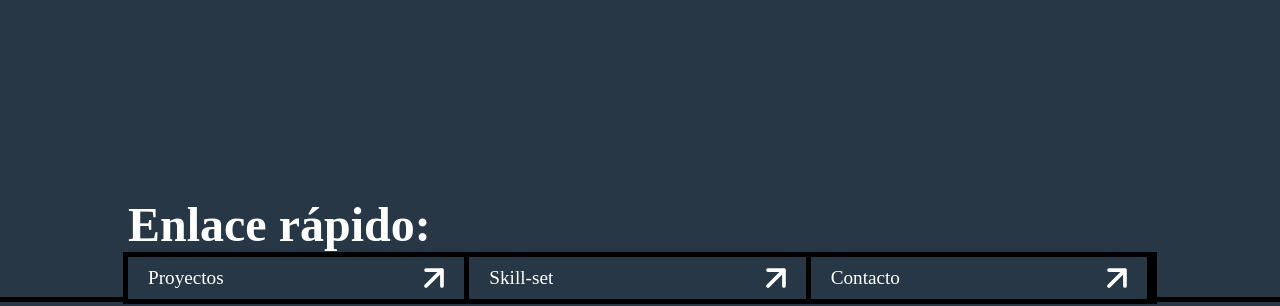
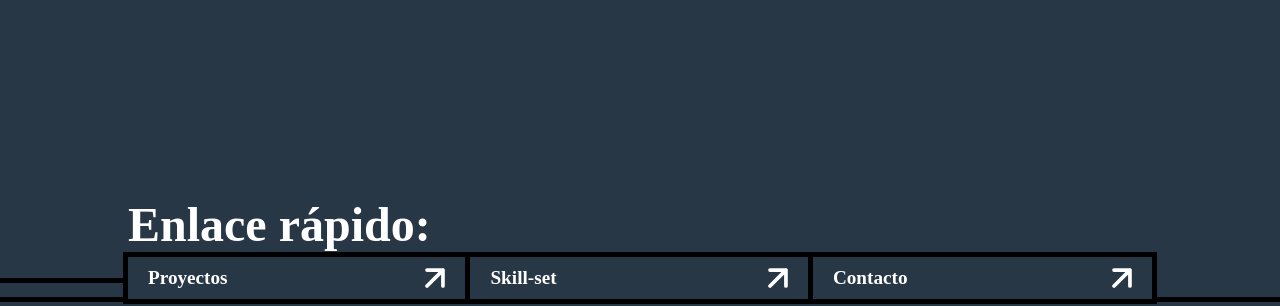
Before and after one commit to Nonetss/NoneBot, an Astro site in the folder Frontend/: page / in a window 1280 px wide. Shown: the part 506-812 px from the top of the page. Built offline with nearby package versions, Linux system fonts and the light colour scheme; Astro itself is replaced by a stand-in of ours; a web font is replaced by a local one.

Commit message:
Cambiamos los estilos de los botones en serie

```diff
--- a/Frontend/src/components/botones/BotonesSerie.astro
+++ b/Frontend/src/components/botones/BotonesSerie.astro
@@ -11,12 +11,13 @@
 const { botones }: Props = Astro.props;
 ---
 
+<span></span>
 <div class="botones-link">
   {
     botones.map((boton) => (
       <button>
         <a href={boton.enlace}>
-          <p>{boton.texto}</p>
+          {boton.texto}
           <img src="/assets/link-arrow.svg" alt="" />
         </a>
       </button>
@@ -31,11 +32,8 @@
     padding: 0 10px;
     width: 100%;
     padding: 10px 20px;
-  }
-  p {
-    display: block;
-    flex: 1;
-    background: none;
+    text-decoration: none; /* Para quitar el subrayado si es necesario */
+    justify-content: space-between;
   }
   img {
     height: 20px;
@@ -47,22 +45,32 @@
     display: flex;
     width: 100%;
     border: solid 5px #000;
+    position: relative;
+  }
+
+  span {
+    position: absolute;
+    width: 100%; /* Ocupa solo el ancho del contenedor */
+    height: 5px;
+    background: #000;
+    transform: translate(-50%, 30px); /* Centra y rota */
+    z-index: 0; /* Asegúrate de que esté detrás de los botones */
+    pointer-events: none;
   }
 
   .botones-link button {
     width: 100%;
+    z-index: 1;
     border: none;
+    position: relative;
     border-right: solid 5px #000;
     display: flex;
   }
-  .botones-link button:last-child() {
+  .botones-link button:last-child {
     border-right: none;
   }
-  img:hover() {
-    background: none;
-  }
 
-  .botones-link :hover() {
+  .botones-link :hover {
     transition: 0.2s;
     background-color: var(--color-principal);
   }
```
